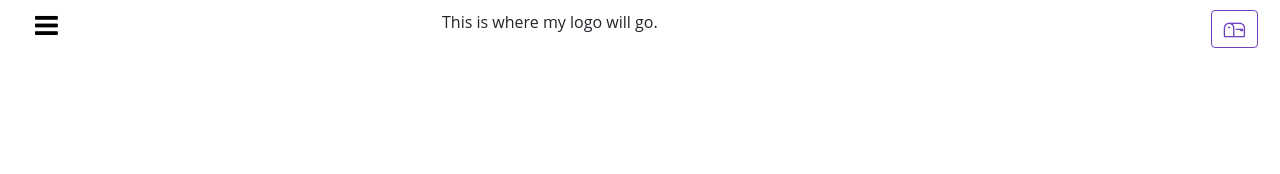
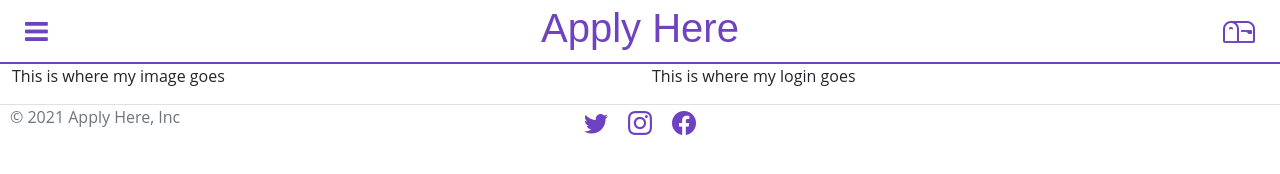
Before and after one commit to shawnconnelly77/ApplyHere, a website: page index.html in a window 1280 px wide. Drawn offline with nearby package versions, Linux system fonts and the light colour scheme; a web font is replaced by a local one.

Commit message:
Portfolio Project 12.20.2021

```diff
--- a/css/styles.css
+++ b/css/styles.css
@@ -1,15 +1,47 @@
 body {
     font-family: "Open Sans", sans-serif;
 }
+a:hover {
+    color: #6610f2;
+}
 header {
-    padding: 10px;
+    border-bottom: 2px solid #6f42c1;
 }
-.btn-outline-primary {
+#dropdownNav {
+    position: absolute;
+}
+.bi {
     color: #6f42c1;
-    border-color: #6f42c1;
 }
-.btn-outline-primary:hover {
-    color: white;
-    border-color: #6f42c1;
-    background-color: #6f42c1;
+.bi:hover {
+    color: #6610f2;;
 }
+.bi-facebook {
+    font-size: 1.5rem;
+    margin: 0px 10px;
+}
+.bi-instagram {
+    font-size: 1.5rem;
+    margin: 0px 10px;
+}
+.bi-twitter {
+    font-size: 1.5rem;
+    margin: 0px 10px;
+}
+.btn:focus {
+    box-shadow: none;
+  }
+.copyright {
+    padding-left: 10px;
+}
+.logolink {
+        font-family: "Days One", sans-serif;
+        color: #6f42c1;
+        text-decoration: none;
+}
+.navbar-toggler {
+    color: #6f42c1;
+}
+.navbar-toggler:hover {
+    color: #6610f2;
+}
--- a/index.html
+++ b/index.html
@@ -13,6 +13,7 @@
         <link rel="stylesheet" href="node_modules/font-awesome/css/font-awesome.min.css" /><!--icons-->
         <link rel="stylesheet" href="node_modules/bootstrap-icons/font/bootstrap-icons.css" /><!--more icons-->
         <link rel="stylesheet" href="node_modules/bootstrap-social/bootstrap-social.css" /><!--more icons-->
+        <link rel="stylesheet" href="https://fonts.googleapis.com/css?family=Days One"><!--Google fonts for logo-->
         <link rel="stylesheet" href="css/styles.css" />
 
         <title>Apply Here</title>
@@ -21,13 +22,14 @@
     <body>
       <header>
         <div class="container-fluid">
+          <div class="row">
             <!--Nav menu toggle-->
-          <div class="row">
-            <div class="col">
-              <button class="navbar-toggler" type="button" data-bs-toggle="collapse" data-bs-target="#collapseExample" aria-expanded="false" aria-controls="collapseExample" role="navigation">
+            <div class="col d-flex align-items-center">
+              <nav>
+                <button class="btn navbar-toggler" type="button" data-bs-toggle="collapse" data-bs-target="#dropdownNav" aria-expanded="false" aria-controls="dropdownNav" role="navigation">
                 <i class="fa fa-solid fa-bars fa-lg"></i>
                 </button>
-              <div class="collapse" id="collapseExample">
+                <div class="collapse" id="dropdownNav">
                   <div class="card card-body">
                     <ul class="nav flex-column">
                       <li class="nav-item"><a class="nav-link" href="#">Home</a></li>
@@ -38,14 +40,16 @@
                     </ul>
                   </div>
                 </div>
+              </nav>
             </div>
-            <!--Name logo-->
-            <div class="col">This is where my logo will go.</div>
+
+            <!--Name & logo-->
+            <div class="col d-flex align-self-center justify-content-center"><h1><a class="logolink" href="index.html">Apply Here</a></h1></div>
 
             <!--Message Center-->
             <div class="col">
-              <button class="btn btn-outline-primary float-end" type="button" data-bs-toggle="offcanvas" data-bs-target="#offcanvasNavbar" aria-controls="offcanvasNavbar">
-                <i class="bi bi-mailbox fa-lg"></i>
+              <button class="btn float-end" type="button" data-bs-toggle="offcanvas" data-bs-target="#offcanvasNavbar" aria-controls="offcanvasNavbar">
+                <i class="bi bi-mailbox" style="font-size: 2rem; padding: 0px; margin: 0px;"></i>
               </button>
               <div class="offcanvas offcanvas-end" tabindex="-1" id="offcanvasNavbar" aria-labelledby="offcanvasNavbarLabel">
                 <div class="offcanvas-header">
@@ -85,8 +89,35 @@
         </div>
       </header>
 
+      <!--Home page content-->
+      <div class="container-fluid">
+        <div class="row">
+          <div class="col">
+            <p>This is where my image goes</p>
+          </div>
+          <div class="col">
+            <p>This is where my login goes</p>
+          </div>
+        </div>
+      </div>
 
+      <footer class="border-top">
+        <div class="row">
+          <div class="col-4">
+            <span class="text-muted copyright">© 2021 Apply Here, Inc</span>
+          </div>
+          <div class="col-4 d-flex">
+            <ul class="nav col list-unstyled justify-content-center">
+              <li><i class="bi bi-twitter"></i></li>
+              <li><i class="bi bi-instagram"></i></li>
+              <li><i class="bi bi-facebook"></i></li>
+            </ul>
+          </div>
+        </div>
+        <div class="row">
 
+        </div>
+      </footer>
 
         <!-- jQuery must come first, then Popper.js, then the Bootstrap JavaScript plugins.-->
         <script src="node_modules/jquery/dist/jquery.slim.min.js"></script>
```
Also changed, not shown: aboutus.html (+1 -1 lines), candidate.html (+1 -1 lines), contactus.html (+1 -1 lines), employer.html (+1 -1 lines). Lines whose indentation alone changed are shown as unchanged.
